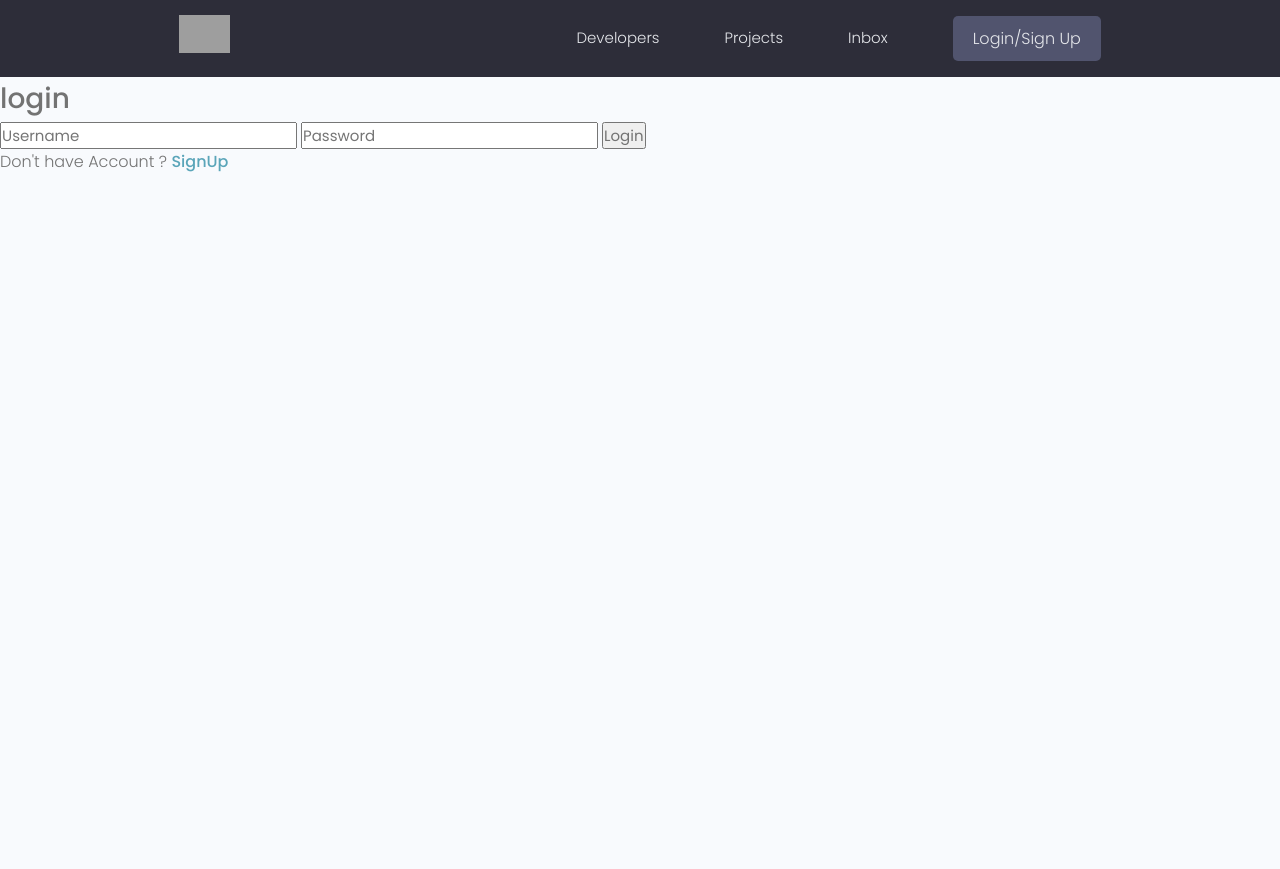
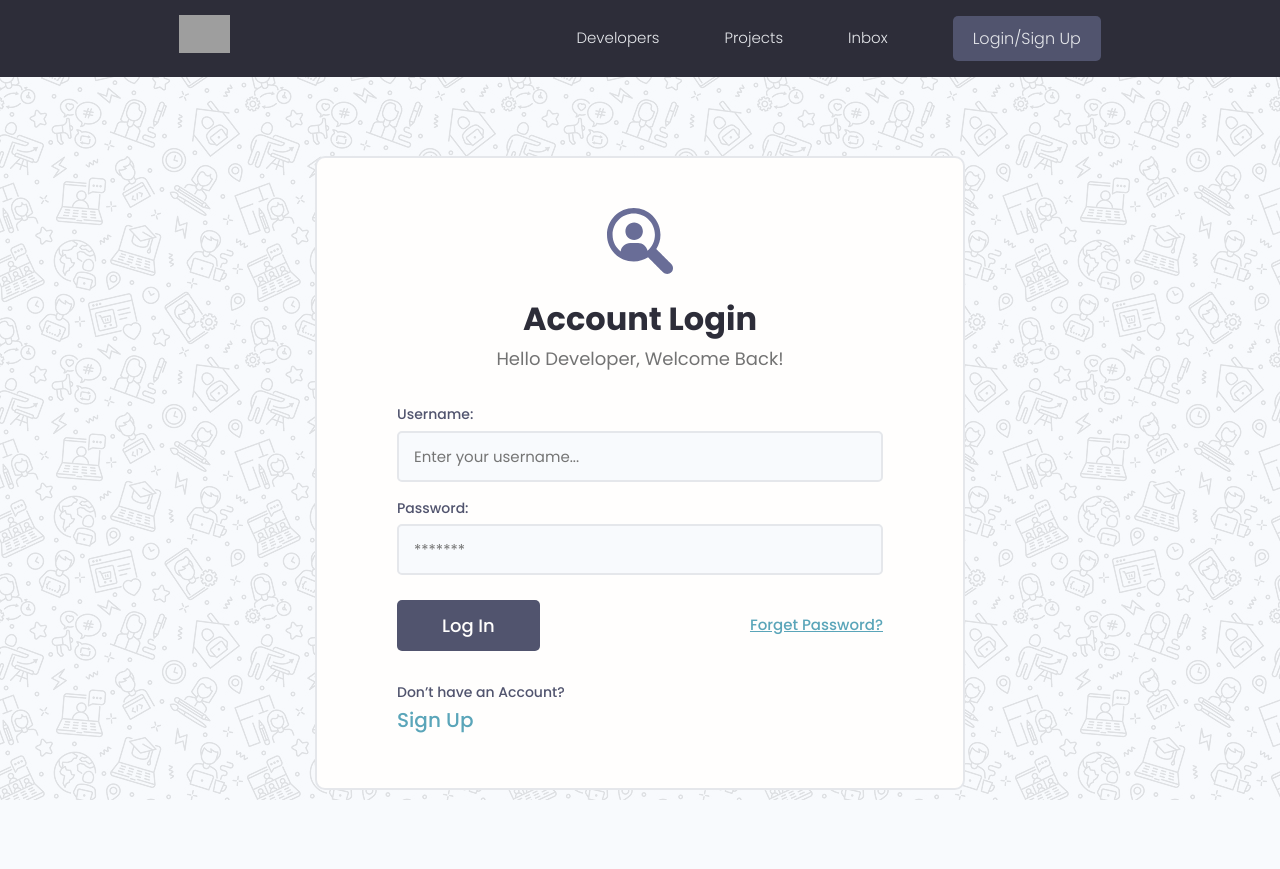
Before and after one commit to hamzamalik22/DevSync, a Django app: page /loginPage/ in a window 1280 px wide. Before the commit the page ends 172 px from the top, so only its background shows below. Run offline with Django 5.2, Linux system fonts and the light colour scheme; some libraries are stand-ins or nearby versions; grey boxes are pictures that could not be loaded.

Commit message:
Added UI for Login, Register forms & alert Messages

```diff
--- a/newyearproject/templates/base.html
+++ b/newyearproject/templates/base.html
@@ -22,11 +22,13 @@
 {% include "navbar.html" %}
 
 {% if messages %}
-<ul class="messages">
+
     {% for message in messages %}
-    <li{% if message.tags %} class="{{ message.tags }}"{% endif %}>{{ message }}</li>
+    <div class="alert alert--{{message.tags}}" >
+      <p class="alert__message" >{{ message }}</p>
+    </div>
     {% endfor %}
-</ul>
+
 {% endif %}
 
 {% block content %}
@@ -37,3 +39,20 @@
 
 
 {% endblock content %}
+</body>
+<script src="{% static 'uikit/app.js'  %}"></script>
+<script src="https://code.jquery.com/jquery-3.6.4.min.js"></script>
+<script>
+  $(document).ready(function() {
+    // Hide alerts after 1 second
+    $('.alert').each(function() {
+      var alertElement = $(this);
+      setTimeout(function() {
+        alertElement.fadeOut(500, function() {
+          alertElement.remove(); // Optionally remove the element from the DOM
+        });
+      }, 1000);
+    });
+  });
+</script>
+</html>
--- a/newyearproject/users/templates/login_register.html
+++ b/newyearproject/users/templates/login_register.html
@@ -1,36 +1,101 @@
 {% extends "base.html" %}
+
+{% load static %}
 
 {% block content %}
 
 {% if page == 'Register' %}
-<h4>Register</h4>
-<form action="{% url 'Register-User' %}" method="POST">
-    {% csrf_token %}
+<div class="auth">
+    <div class="card">
+      <div class="auth__header text-center">
+        <a href="/">
+          <img src="{% static 'images/icon.svg' %}" alt="icon" />
+        </a>
+        <h3>Account SignUp</h3>
+        <p>Create a new developer account</p>
+      </div>
 
-    {{ form.as_p  }}
+      <form action="{% url 'Register-User' %}" method="POST" class="form auth__form">
+        {% csrf_token %}
 
-    <input type="submit" value="Register" />
+        {% for field in form %}
 
-    <p>Already have an Account ? <a href="{% url 'login-User' %}">Login in</a> </p>
-</form>
+        <div class="form__field">
+            <label for="formInput#text">{{ field.label }}</label>
+            {{ field }}
+
+            {% for error in field.errors %}
+              <p style="color: red;" >{{ error }}</p>
+            {% endfor %}
+
+          </div>
 
 
+        {% endfor %}
+
+        <div class="auth__actions">
+          <input class="btn btn--sub btn--lg" type="submit" value="Sign  In" />
+        </div>
+      </form>
+      <div class="auth__alternative">
+        <p>Already have an Account?</p>
+        <a href="{% url 'login-User' %}">Log In</a>
+      </div>
+    </div>
+  </div>
 
 
 {% else %}
 
+<div class="auth">
+    <div class="card">
+      <div class="auth__header text-center">
+        <a href="/">
+          <img src="{% static 'images/icon.svg' %}" alt="icon" />
+        </a>
+        <h3>Account Login</h3>
+        <p>Hello Developer, Welcome Back!</p>
+      </div>
 
-<h4>login</h4>
-<form action="{% url 'login-User' %}" method="POST">
+      <form action="{% url 'login-User' %}" method="POST" class="form auth__form">
+        {% csrf_token %}
+        <!-- Input:Email -->
+        <div class="form__field">
+          <label for="formInput#text">Username: </label>
+          <input
+            class="input input--text"
+            id="formInput#text"
+            type="text"
+            name="username"
+            placeholder="Enter your username..."
+          />
+        </div>
 
-    {% csrf_token %}
+        <!-- Input:Password -->
+        <div class="form__field">
+          <label for="formInput#password">Password: </label>
+          <input
+            class="input input--password"
+            id="formInput#passowrd"
+            type="password"
+            name="password1"
+            placeholder="*******"
+          />
+        </div>
+        <div class="auth__actions">
+          <input class="btn btn--sub btn--lg" type="submit" value="Log In" />
+          <a href="forgetpassword.html">Forget Password?</a>
+        </div>
+      </form>
+      <div class="auth__alternative">
+        <p>Don’t have an Account?</p>
+        <a href="{% url 'Register-User' %}">Sign Up</a>
+      </div>
+    </div>
+  </div>
 
-    <input type="text" name="username" placeholder="Username" />
-    <input type="password" name="password1" placeholder="Password" />
-    <input type="submit" value="Login" />
 
-    <p>Don't have Account ? <a href="{% url 'Register-User' %}">SignUp</a> </p>
-</form>
+
 
 
 {% endif %}
--- a/newyearproject/users/views.py
+++ b/newyearproject/users/views.py
@@ -47,9 +47,11 @@ def RegisterUser(request):
             return redirect('login-User')
         else:
             messages.error(request, 'an error occured during registration')
+
     context = {'page' : 'Register','form' : form}
     return render(request,'login_register.html', context)
 
 def logoutUser(request):
     logout(request)
+    messages.info(request, 'User was logged out!')
     return redirect('profiles')
```
Also changed, not shown: newyearproject/static/uikit/app.js (+10 -0 lines), newyearproject/users/forms.py (+7 -0 lines), newyearproject/users/templates/login.html (added, +49 -0 lines), newyearproject/users/templates/signup.html (added, +71 -0 lines), newyearproject/db.sqlite3, newyearproject/static/images/icon.svg (added), newyearproject/static/images/pattern.jpg (added).
